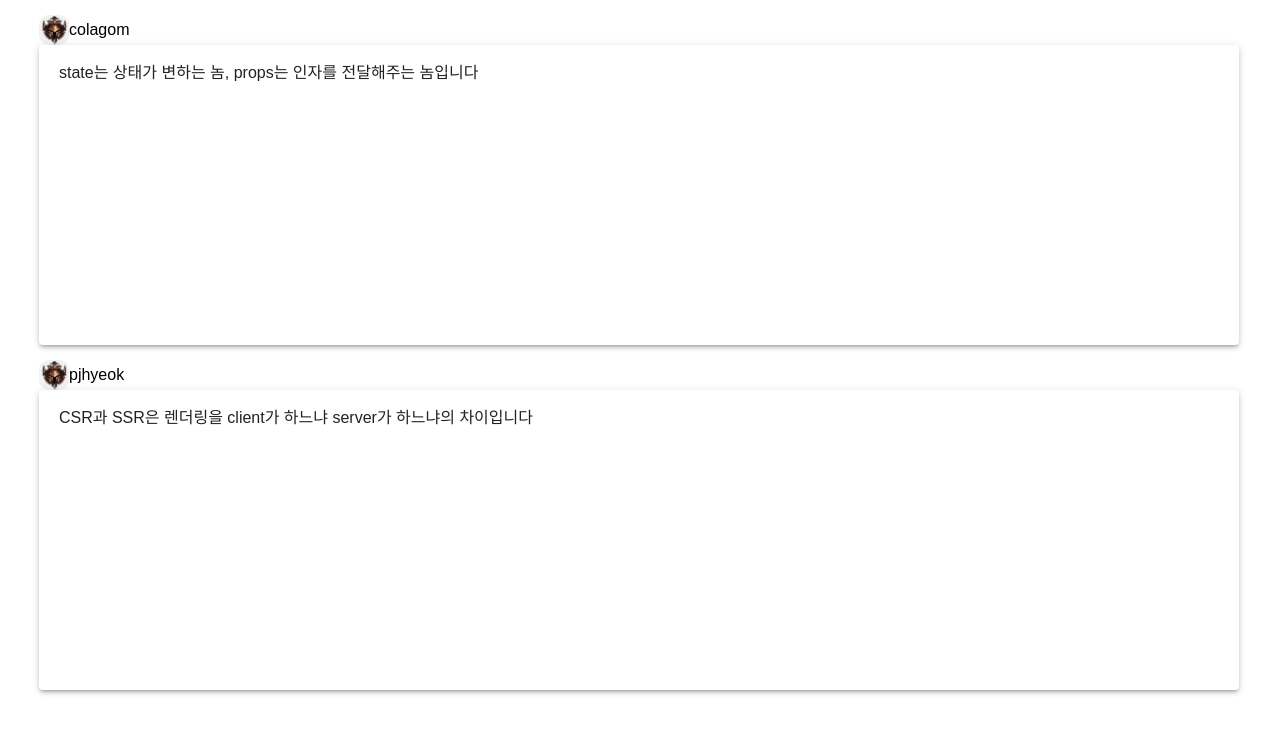
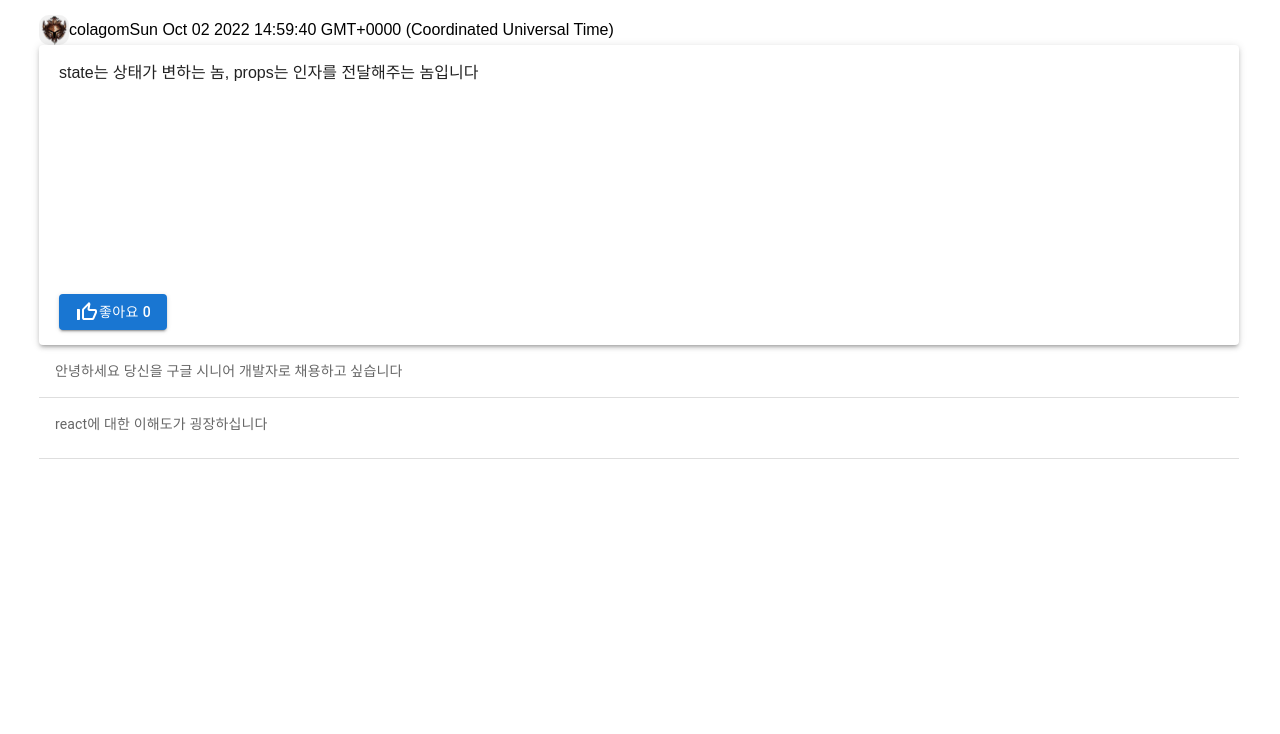
Before and after one commit to team-saviors/saview, a React (Create React App) app in the folder client/: page / in a window 1280 px wide. Shown: the top 734 px of the page. Built offline with nearby package versions, Linux system fonts and the light colour scheme.

Commit message:
Feat : 댓글 보는기능 추가

```diff
--- a/client/package.json
+++ b/client/package.json
@@ -5,13 +5,17 @@
   "dependencies": {
     "@emotion/react": "^11.10.4",
     "@emotion/styled": "^11.10.4",
+    "@material-ui/icons": "^4.11.3",
+    "@mui/icons-material": "^5.10.3",
     "@mui/material": "^5.10.5",
+    "@mui/styles": "^5.10.3",
     "@reduxjs/toolkit": "^1.8.5",
     "@testing-library/jest-dom": "^5.16.5",
     "@testing-library/react": "^13.4.0",
     "@testing-library/user-event": "^13.5.0",
     "axios": "^0.27.2",
     "dotenv": "^16.0.2",
+    "markdown-to-jsx": "^7.1.7",
     "react": "^18.2.0",
     "react-dom": "^18.2.0",
     "react-icons": "^4.4.0",
--- a/client/src/components/Answer.js
+++ b/client/src/components/Answer.js
@@ -2,7 +2,10 @@ import Paper from '@mui/material/Paper';
 import { useEffect } from 'react';
 import Container from '@mui/system/Container';
 import styled from 'styled-components';
-
+// import ThumbUpOffAltIcon from '@mui/icons-material/ThumbUpOffAlt';
+import ThumbUpAlt from '@mui/icons-material/ThumbUpOffAlt';
+import { Button, CardContent, Typography } from '@mui/material';
+import { answerStore } from '../store/store';
 export default function Answer(props) {
   const {
     answerId,
@@ -15,9 +18,10 @@ export default function Answer(props) {
     votes,
     comments,
   } = props.answer;
+  const { increase } = answerStore();
+  // const increase = props.increase;
   useEffect(() => {
-    // console.log(props);
-    console.log(props);
+    console.log(comments);
   });
 
   return (
@@ -37,13 +41,40 @@ export default function Answer(props) {
           alt="grade"
         ></img>
         <span>{author}</span>
+        <span>{Date(createdAt)}</span>
       </div>
       <Paper
-        style={{ padding: '20px', width: '1200px', minHeight: '300px' }}
+        style={{
+          padding: '20px',
+          width: '1200px',
+          minHeight: '300px',
+          position: 'relative',
+        }}
         elevation={3}
       >
-        {body}
+        <div>{body}</div>
+        <div style={{ position: 'absolute', bottom: '15px' }}>
+          <Button variant="contained" onClick={() => increase()}>
+            <ThumbUpAlt></ThumbUpAlt>
+            {/* <ThumbUpOffAltIcon style={{}}></ThumbUpOffAltIcon> */}
+            <span>좋아요 {votes}</span>
+          </Button>
+        </div>
       </Paper>
+
+      {comments.map((comment) => (
+        <CardContent
+          key={comment.commentId}
+          style={{
+            width: '1200px',
+            borderBottom: '1px solid #DEDEDE',
+          }}
+        >
+          <Typography variant="body2" color="text.secondary">
+            {comment.body}
+          </Typography>
+        </CardContent>
+      ))}
     </Container>
   );
 }
--- a/client/src/pages/PostPage.js
+++ b/client/src/pages/PostPage.js
@@ -3,12 +3,12 @@ import { useEffect } from 'react';
 import Answer from '../components/Answer';
 import { answerStore } from '../store/store';
 const PostPage = () => {
-  const { answers } = answerStore();
+  const { answers, increase } = answerStore();
+  const answer = answers[0];
+
   return (
     <>
-      {answers.map((answer) => (
-        <Answer key={answer.answerId} answer={answer} />
-      ))}
+      <Answer key={answers.answerId} answer={answer} />
     </>
   );
 };
--- a/client/src/store/store.js
+++ b/client/src/store/store.js
@@ -75,4 +75,10 @@ export const answerStore = create((set) => ({
       ],
     },
   ],
+  increase() {
+    set((state) => {
+      // console.log(state);
+      return { votes: state.votes + 1 };
+    });
+  },
 }));
```
Also changed, not shown: 1 other file (tests, documents, lock files or other folders).
